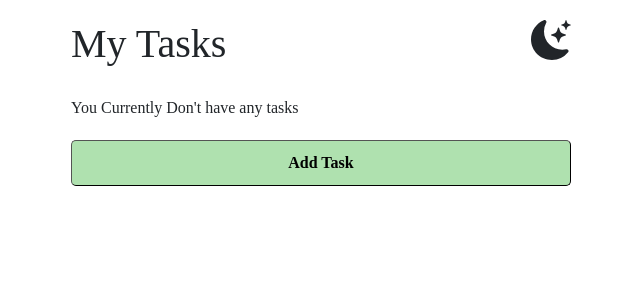
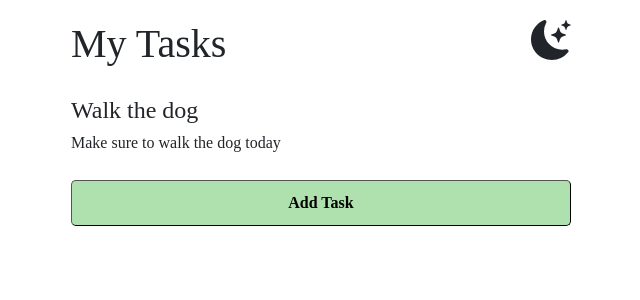
Before and after one commit to Siar416/todo-app, a React (Create React App) app: page / in a window 1280 px wide. Shown: the top 300 px of the page, without its empty margins (319-959 px from the left). Built offline with nearby package versions, Linux system fonts and the light colour scheme; data requests are answered from the project's data file; a web font is replaced by a local one.

Commit message:
added json server with some initial data to be displayed

```diff
--- a/package.json
+++ b/package.json
@@ -7,6 +7,7 @@
     "@testing-library/react": "^13.3.0",
     "@testing-library/user-event": "^13.5.0",
     "bootstrap": "^5.1.3",
+    "json-server": "^0.17.0",
     "react": "^18.2.0",
     "react-bootstrap": "^2.4.0",
     "react-dom": "^18.2.0",
@@ -20,7 +21,8 @@
     "start": "react-scripts start",
     "build": "react-scripts build",
     "test": "react-scripts test",
-    "eject": "react-scripts eject"
+    "eject": "react-scripts eject",
+    "dev-server": "json-server -p 8080 tasks.json"
   },
   "eslintConfig": {
     "extends": [
--- a/src/components/FormModal/FormModal.jsx
+++ b/src/components/FormModal/FormModal.jsx
@@ -9,9 +9,6 @@ import { Modal } from "react-bootstrap";
 import { useState } from "react";
 
 const FormModal = ({ isOpen, title, summary, setTitle, setSummary }) => {
-  //   const [title, setTitle] = useState("");
-  //   const [summary, setSummary] = useState("");
-
   return (
     <Modal
       show={isOpen}
--- a/src/components/Tasks/Tasks.jsx
+++ b/src/components/Tasks/Tasks.jsx
@@ -1,8 +1,34 @@
 import "./Tasks.scss";
 
+import { useEffect, useState } from "react";
+
 const Tasks = () => {
+  const [tasks, setTasks] = useState([]);
+
+  useEffect(() => {
+    const fetchData = async () => {
+      let response = await fetch("http://localhost:8080/tasks");
+      const data = await response.json();
+      setTasks(data);
+    };
+    fetchData();
+  }, []);
+
+  if (!tasks) {
+    return <p>Loading...</p>;
+  }
+
   return (
-    <div className="Tasks__Container">You Currently Don't have any tasks</div>
+    <div className="Tasks__Container">
+      {tasks.length === 0 && <p>You currently have no tasks</p>}
+      {tasks &&
+        tasks.map((task) => (
+          <div key={task.id}>
+            <h4>{task.title}</h4>
+            <h6>{task.summary}</h6>
+          </div>
+        ))}
+    </div>
   );
 };
 
--- a/src/data/tasks.json
+++ b/tasks.json
@@ -1,5 +1,8 @@
-[{
+
+{
+    "tasks": [{
     "id": 1,
     "title": "Walk the dog",
     "summary": "Make sure to walk the dog today"
-}]
+    }]
+}
```
Also changed, not shown: 1 other file (tests, documents, lock files or other folders).
